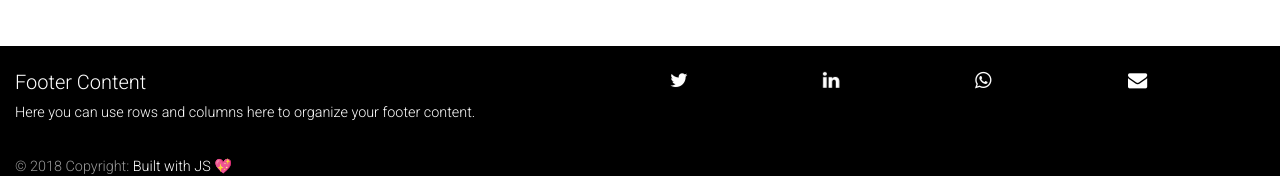
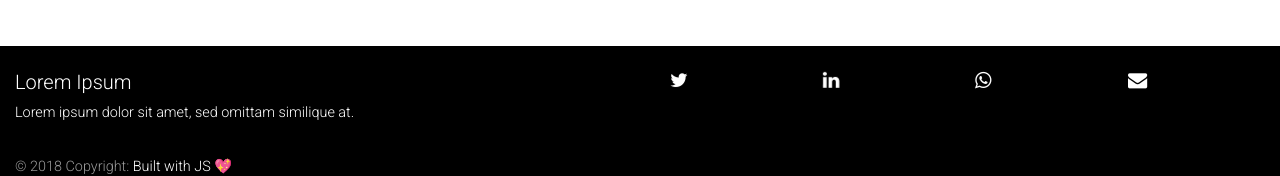
Before and after one commit to kwadwoatta/demo_web_mdboot, a React (Create React App) app: page / in a window 1280 px wide. Shown: the part 688-864 px from the top of the page. Built offline with nearby package versions, Linux system fonts and the light colour scheme.

Commit message:
footer changes

```diff
--- a/src/components/carousel/videocarousel.js
+++ b/src/components/carousel/videocarousel.js
@@ -4,7 +4,7 @@ import { Carousel, CarouselInner, CarouselItem } from "mdbreact";
 class CarouselPage extends Component {
   render() {
     return (
-      <Carousel activeItem={1} length={3} thumbnails showControls={false} showIndicators={true} className="z-depth-1" >
+      <Carousel activeItem={1} length={3} thumbnails showControls={true} showIndicators={true} className="z-depth-1" >
         <CarouselInner>
           <CarouselItem itemId="1">
             <video className="video-fluid d-block" autoPlay loop>
--- a/src/components/footer/footer.js
+++ b/src/components/footer/footer.js
@@ -8,10 +8,9 @@ return (
   <Container fluid className="text-center text-md-left">
     <Row>
       <Col md="6">
-      <h5 className="title">Footer Content</h5>
+      <h5 className="title">Lorem Ipsum</h5>
       <p>
-        Here you can use rows and columns here to organize your footer
-        content.
+      Lorem ipsum dolor sit amet, sed omittam similique at.
       </p>
       </Col>
       <Col md="6">
```
